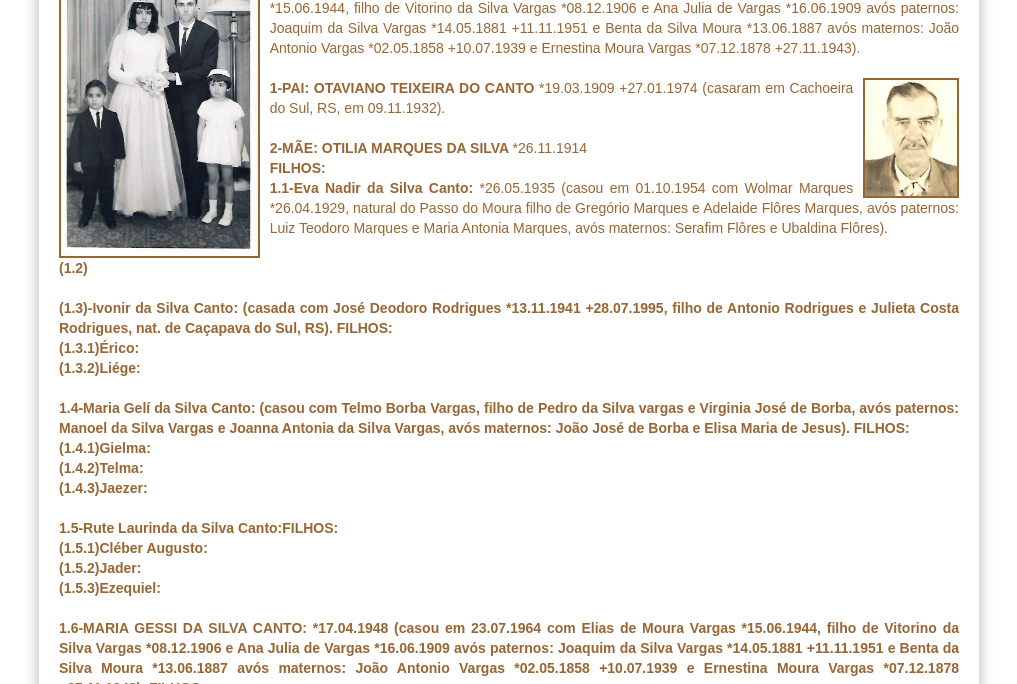
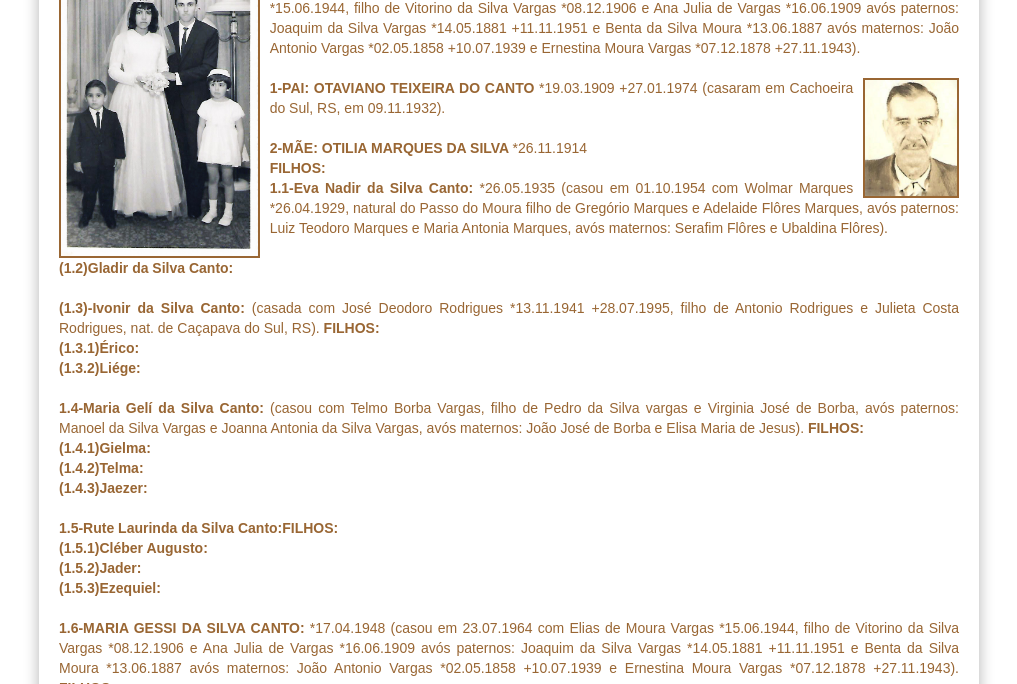
Before and after one commit to claudiovargas1955/claudiovargas1955.github.io, a Jekyll site: the page built from _pages/genealogia-da-familia-teixeira-do-canto.html, in a window 1280 px wide and 900 px high, scrolled down 1024 px, cut to the strip 0-684 px from the top of the window. Shown: the whole strip, without its empty margins (131-1148 px from the left). Built offline with Jekyll 4.4.1, drawn with Linux system fonts in a browser that asks for light colours; some web fonts are replaced.

Commit message:
Update genealogia-da-familia-teixeira-do-canto.html

```diff
--- a/_pages/genealogia-da-familia-teixeira-do-canto.html
+++ b/_pages/genealogia-da-familia-teixeira-do-canto.html
@@ -84,7 +84,7 @@
 de Gregório Marques e Adelaide Flôres Marques, avós paternos: Luiz Teodoro Marques e Maria Antonia Marques, avós maternos: Serafim
 Flôres e Ubaldina Flôres). <br><br>
 
-<b>(1.2)<br><br>
+<b>(1.2)Gladir da Silva Canto: </b><br><br>
 
 <b>(1.3)-Ivonir da Silva Canto:</b> (casada com José Deodoro Rodrigues *13.11.1941 +28.07.1995, filho de Antonio Rodrigues e Julieta
 Costa Rodrigues, nat. de Caçapava do Sul, RS). <b>FILHOS:</b><br>
```
